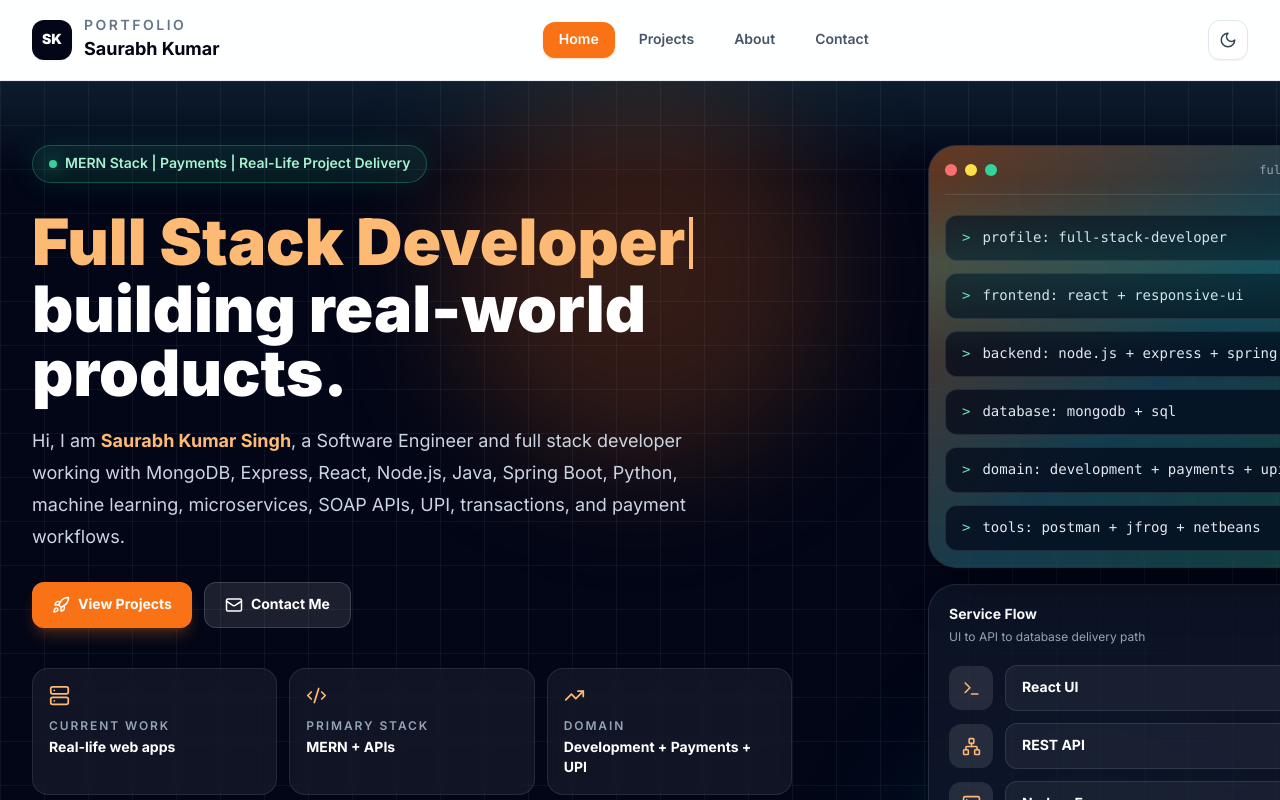
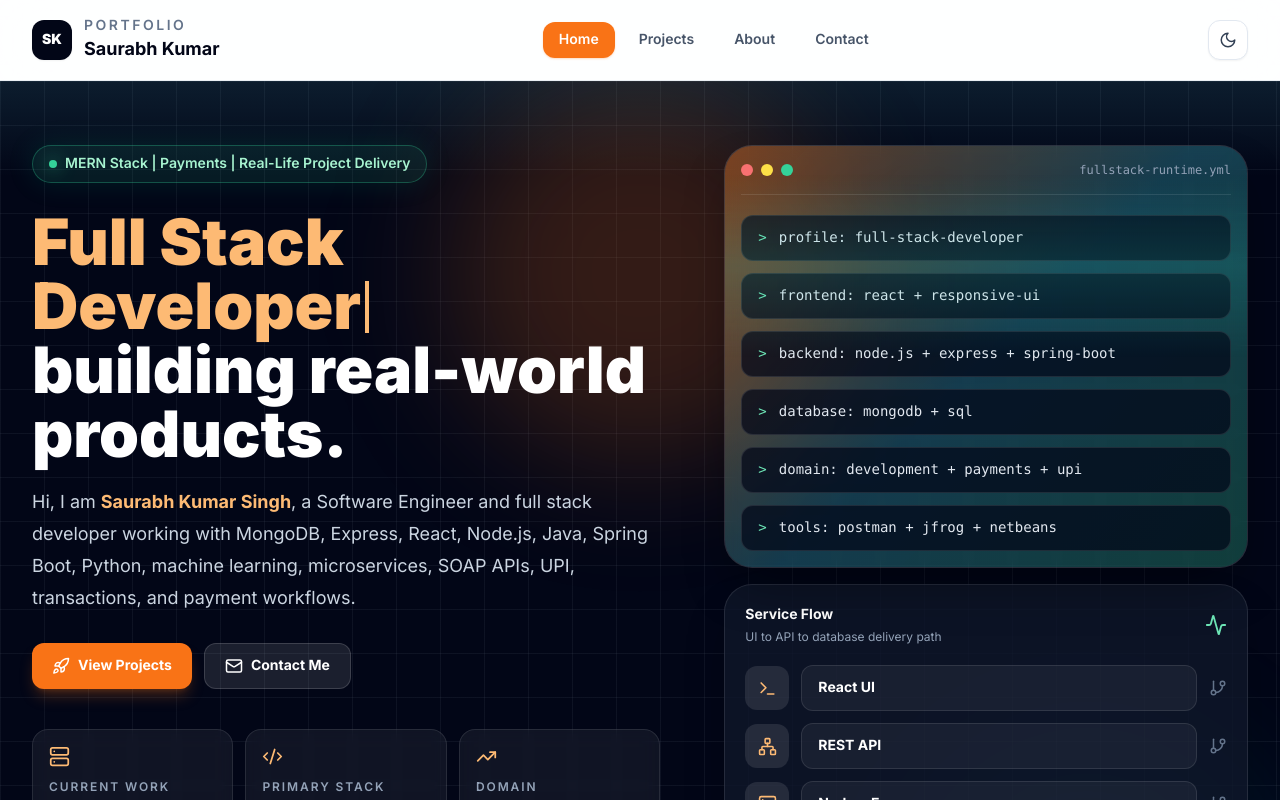
Before and after one commit to Saurabh2404/Portfolio, a Next.js app: page / in a window 1280 px wide. Shown: the top 800 px of the page. Built offline with nearby package versions, Linux system fonts and the light colour scheme.

Commit message:
fixed the screen overflow problem

```diff
--- a/src/pages/index.js
+++ b/src/pages/index.js
@@ -64,7 +64,7 @@ export default function Home() {
   }, [typedText]);
 
   return (
-    <div className="min-h-screen bg-slate-50 text-slate-950 dark:bg-slate-950 dark:text-white">
+    <div className="min-h-screen overflow-x-hidden bg-slate-50 text-slate-950 dark:bg-slate-950 dark:text-white">
       <Navbar />
 
       <main>
@@ -74,7 +74,13 @@ export default function Home() {
           <div className="absolute left-1/2 top-0 h-96 w-96 -translate-x-1/2 rounded-full bg-orange-500/20 blur-3xl" />
           <div className="absolute bottom-0 right-0 h-96 w-96 rounded-full bg-cyan-500/10 blur-3xl" />
 
-          <div className="relative mx-auto grid max-w-[96rem] gap-10 px-4 py-10 sm:px-6 sm:py-14 lg:grid-cols-[minmax(0,1fr)_minmax(440px,0.86fr)] lg:items-start lg:gap-16 lg:px-8 lg:py-16 xl:grid-cols-[minmax(760px,820px)_minmax(500px,560px)] xl:gap-24 2xl:max-w-[100rem]">
+          <div className="relative mx-auto grid max-w-[96rem] gap-10 px-4 py-10
+            sm:px-6 sm:py-14
+            lg:grid-cols-2 lg:items-start lg:gap-16 lg:px-8 lg:py-16
+            xl:grid-cols-[1.2fr_1fr]
+            2xl:max-w-[100rem]">
+
+            {/* LEFT */}
             <div className="min-w-0">
               <div className="inline-flex max-w-full flex-wrap items-center gap-2 rounded-full border border-emerald-400/30 bg-emerald-400/10 px-3 py-2 text-xs font-semibold text-emerald-200 shadow-[0_0_28px_rgba(16,185,129,0.14)] sm:px-4 sm:text-sm">
                 <span className="h-2 w-2 rounded-full bg-emerald-400 shadow-[0_0_18px_rgba(52,211,153,0.9)]" />
@@ -82,12 +88,13 @@ export default function Home() {
               </div>
 
               <h1 className="mt-6 max-w-[820px] text-[2.85rem] font-black leading-[1.02] sm:text-6xl lg:mt-7 lg:text-[3.35rem] xl:text-[4rem] 2xl:text-[4.25rem]">
-                <span className="block min-h-[1.05em] break-words text-orange-300 sm:whitespace-nowrap">
+                <span className="block min-h-[1.05em] break-words text-orange-300">
                   {typedText}
                   <span className="ml-1 inline-block h-[0.82em] w-1 translate-y-1 bg-orange-300" />
                 </span>
                 building real-world products.
               </h1>
+
               <p className="mt-5 max-w-2xl text-base leading-7 text-slate-300 sm:text-lg sm:leading-8">
                 Hi, I am{" "}
                 <span className="font-bold text-orange-300">
@@ -132,7 +139,8 @@ export default function Home() {
               </div>
             </div>
 
-            <div className="grid w-full min-w-0 gap-4 justify-self-end lg:max-w-[560px] xl:translate-x-10 2xl:translate-x-14">
+            {/* RIGHT */}
+            <div className="grid w-full min-w-0 max-w-full gap-4 lg:max-w-[560px]">
               <div className="glow-border scanline rounded-[1.5rem] border border-white/10 bg-white/[0.06] p-3 shadow-2xl shadow-black/40 backdrop-blur sm:rounded-[1.75rem] sm:p-4">
                 <div className="flex items-center justify-between border-b border-white/10 pb-4">
                   <div className="flex items-center gap-2">
@@ -149,7 +157,7 @@ export default function Home() {
                   {terminalLines.map((line) => (
                     <div
                       key={line}
-                      className="flex items-center gap-3 rounded-xl border border-white/10 bg-slate-950/70 px-3 py-3 font-mono text-xs text-slate-200 sm:px-4 sm:text-sm"
+                      className="flex items-center gap-3 rounded-xl border border-white/10 bg-slate-950/70 px-3 py-3 font-mono text-xs text-slate-200 sm:px-4 sm:text-sm break-all"
                     >
                       <span className="text-emerald-300">&gt;</span>
                       {line}
```
